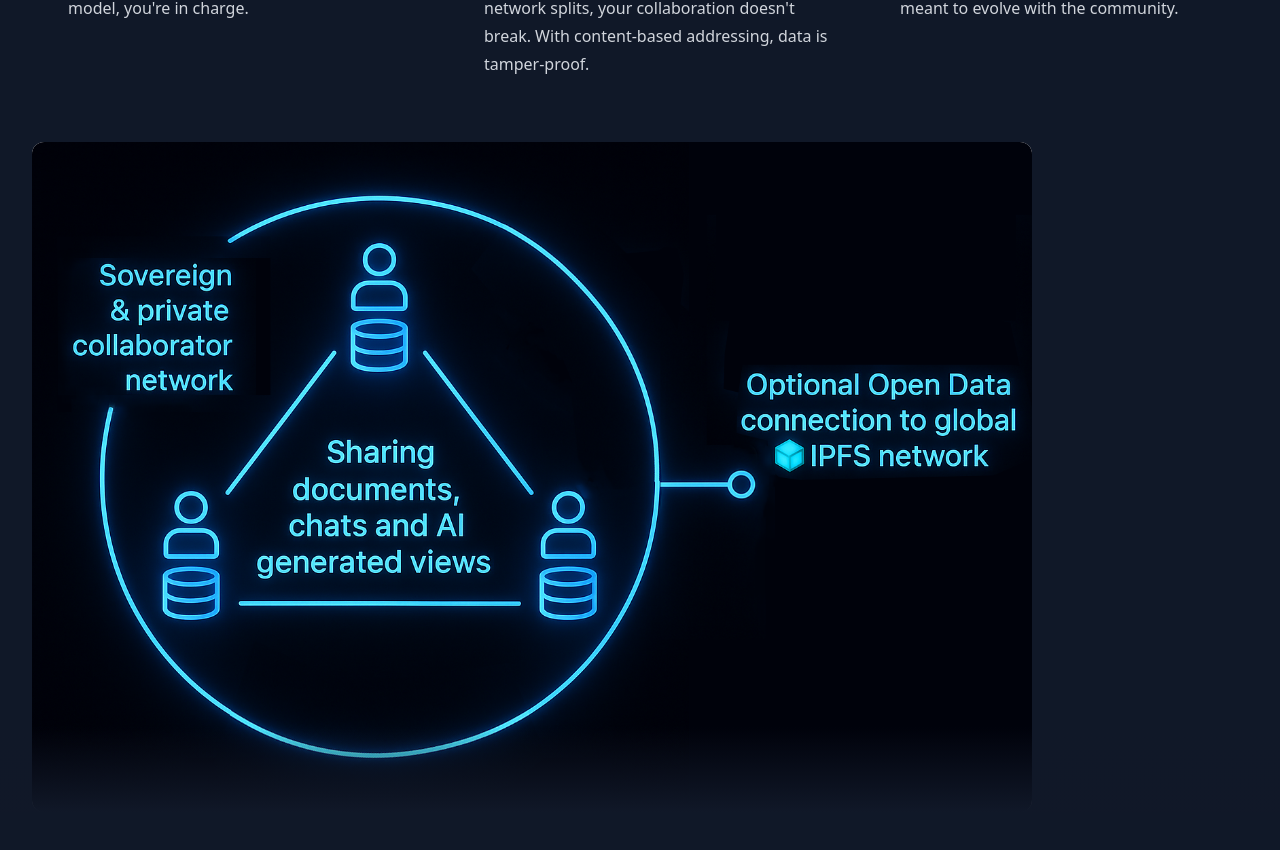
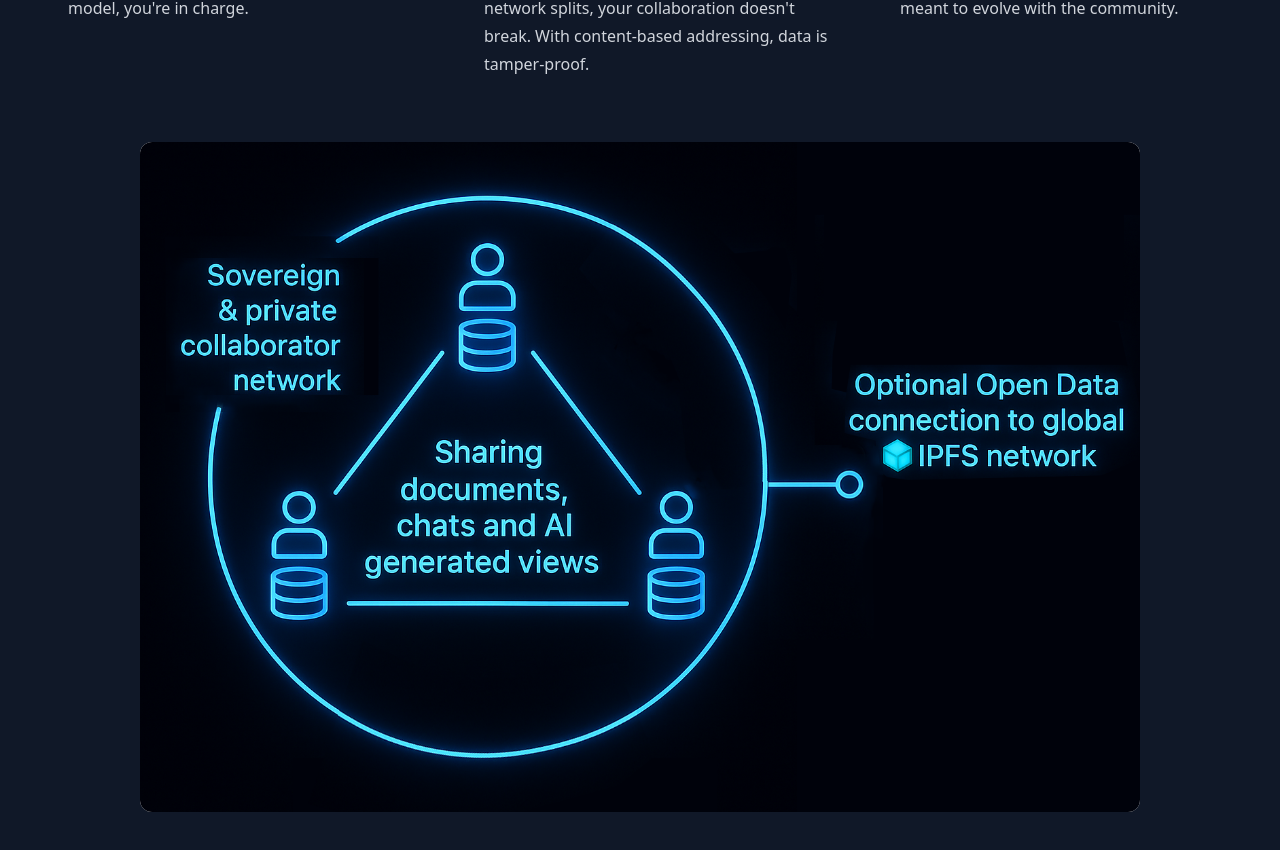
Before and after one commit to openkfw/truspace-website, a React (Vite) app: page / in a window 1280 px wide. Shown: the part 3575-4425 px from the top of the page. Built offline with nearby package versions, Linux system fonts and the light colour scheme.

Commit message:
updated custom domain

```diff
--- a/package.json
+++ b/package.json
@@ -1,4 +1,5 @@
 {
+  "homepage": "https://web.truspace.dev",
   "name": "truspace-website",
   "private": true,
   "version": "0.0.0",
--- a/src/components/FeatureDetails.jsx
+++ b/src/components/FeatureDetails.jsx
@@ -172,7 +172,7 @@ function FeatureDetails() {
         </div>
       </div>
       <div className="relative overflow-hidden pt-16">
-        <div className="mx-auto items-center max-w-7xl px-6 lg:px-8">
+        <div className="mx-auto flex justify-center items-center max-w-7xl px-6 lg:px-8">
           <img
             src={`${import.meta.env.BASE_URL}truspace-network-glow.png`}
             alt="App screenshot"
```
Also changed, not shown: 1 other file (tests, documents, lock files or other folders).
